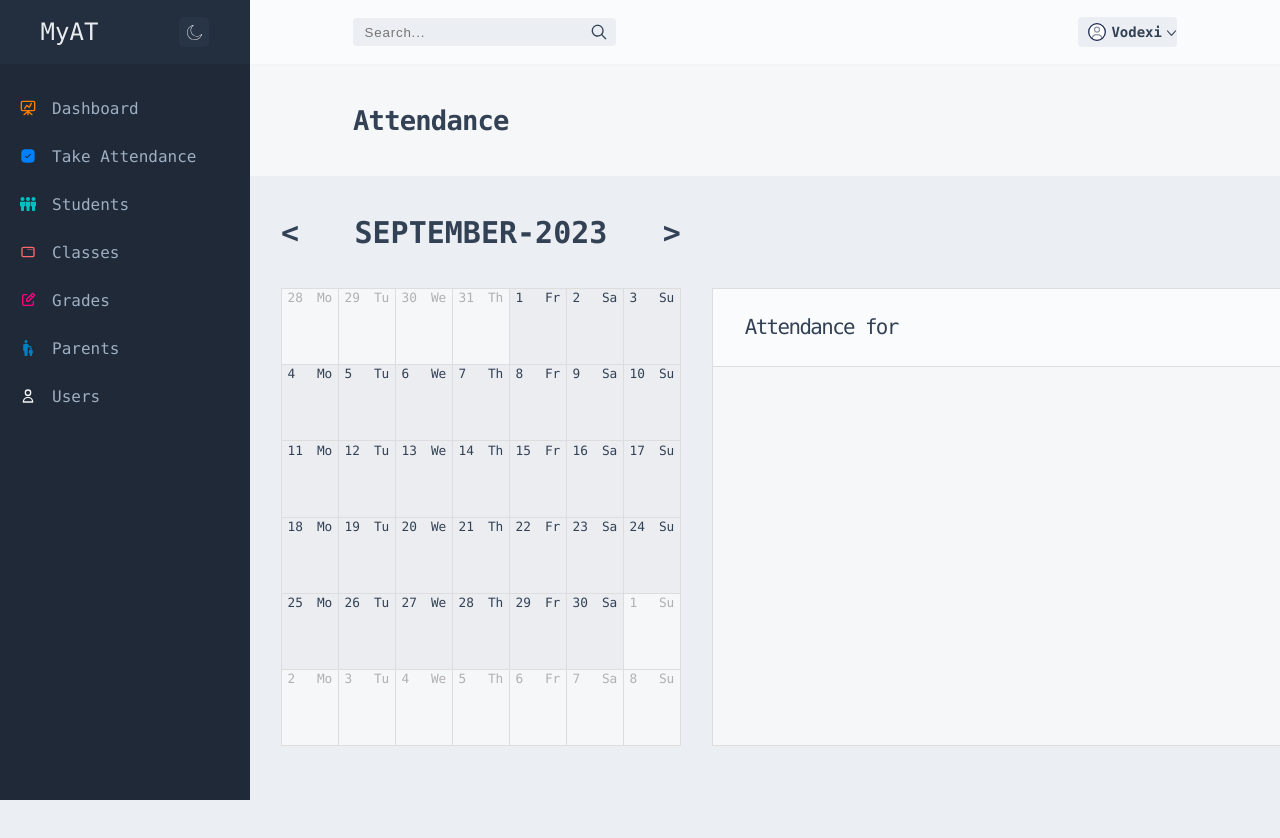
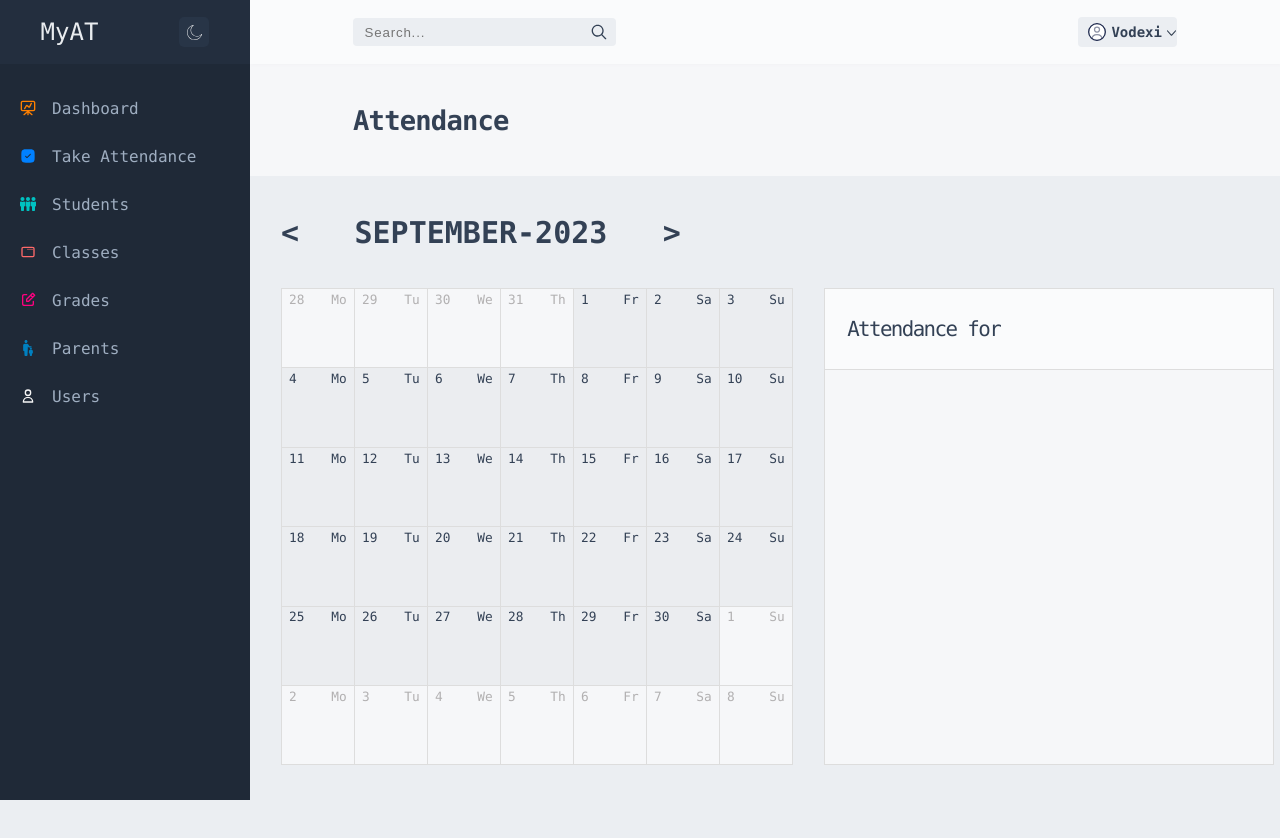
Before and after one commit to VadimHonhcaruk/AttendanceTrackingPlatform, a React (Create React App) app: page /attendance in a window 1280 px wide. Shown: the top 838 px of the page. Before the commit the page ends 800 px from the top, so only its background shows below. Built offline with nearby package versions, Linux system fonts and the light colour scheme.

Commit message:
width fix

```diff
--- a/src/components/Calendar/AttendanceCheck.module.css
+++ b/src/components/Calendar/AttendanceCheck.module.css
@@ -1,7 +1,7 @@
 .attCont {
   margin-top: 7rem;
   min-height: 20rem;
-  min-width: 40rem;
+  min-width: 35vw;
   background-color: var(--cell-not-color);
   border: 1px solid var(--border-cell-color);
   color: var(--text-color);
--- a/src/components/Calendar/MainContent.module.css
+++ b/src/components/Calendar/MainContent.module.css
@@ -1,12 +1,13 @@
 .mainContent {
   opacity: 1;
   margin: 0 3%;
-  width: 700px;
+  width: 40vw;
   animation: mainContentShow 1s;
 }
 
 .flex {
   display: flex;
+  margin-bottom: 10%;
 }
 
 @keyframes mainContentShow {
```
